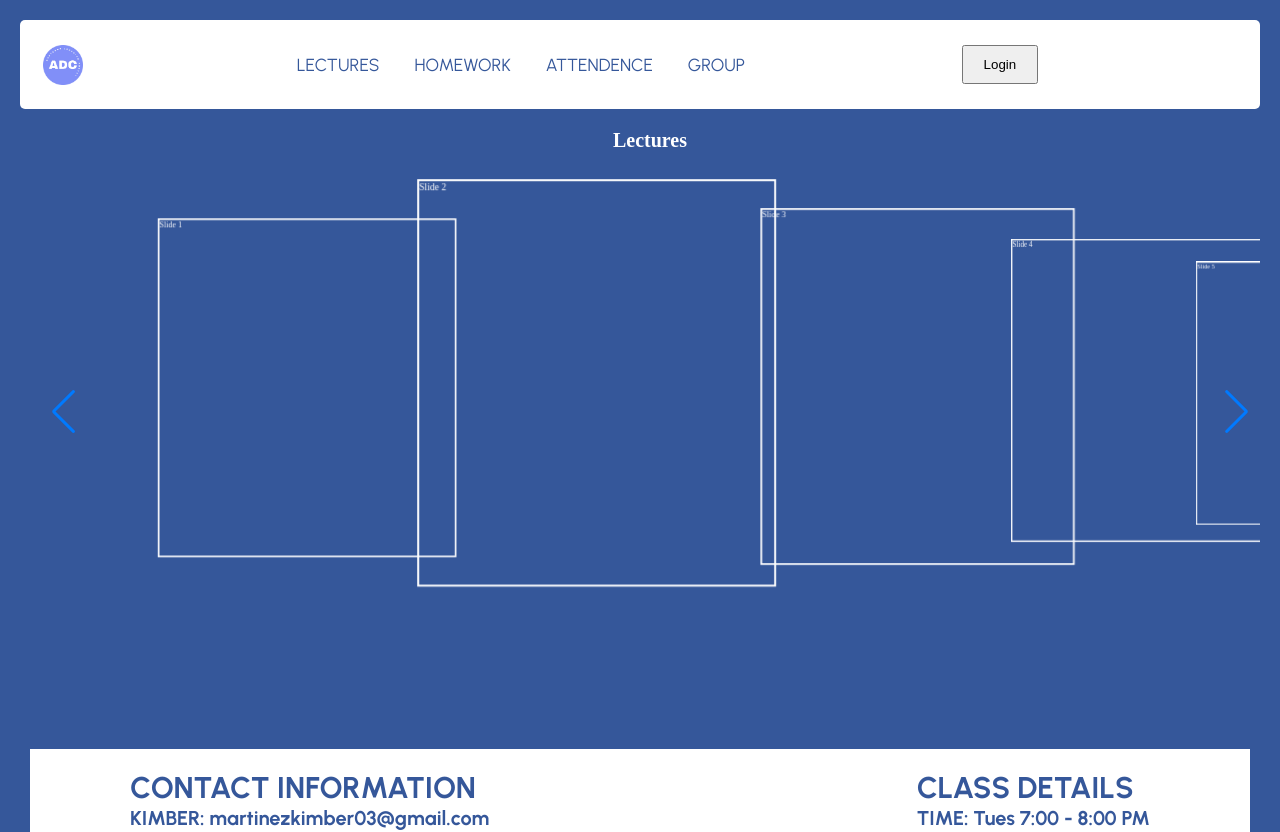
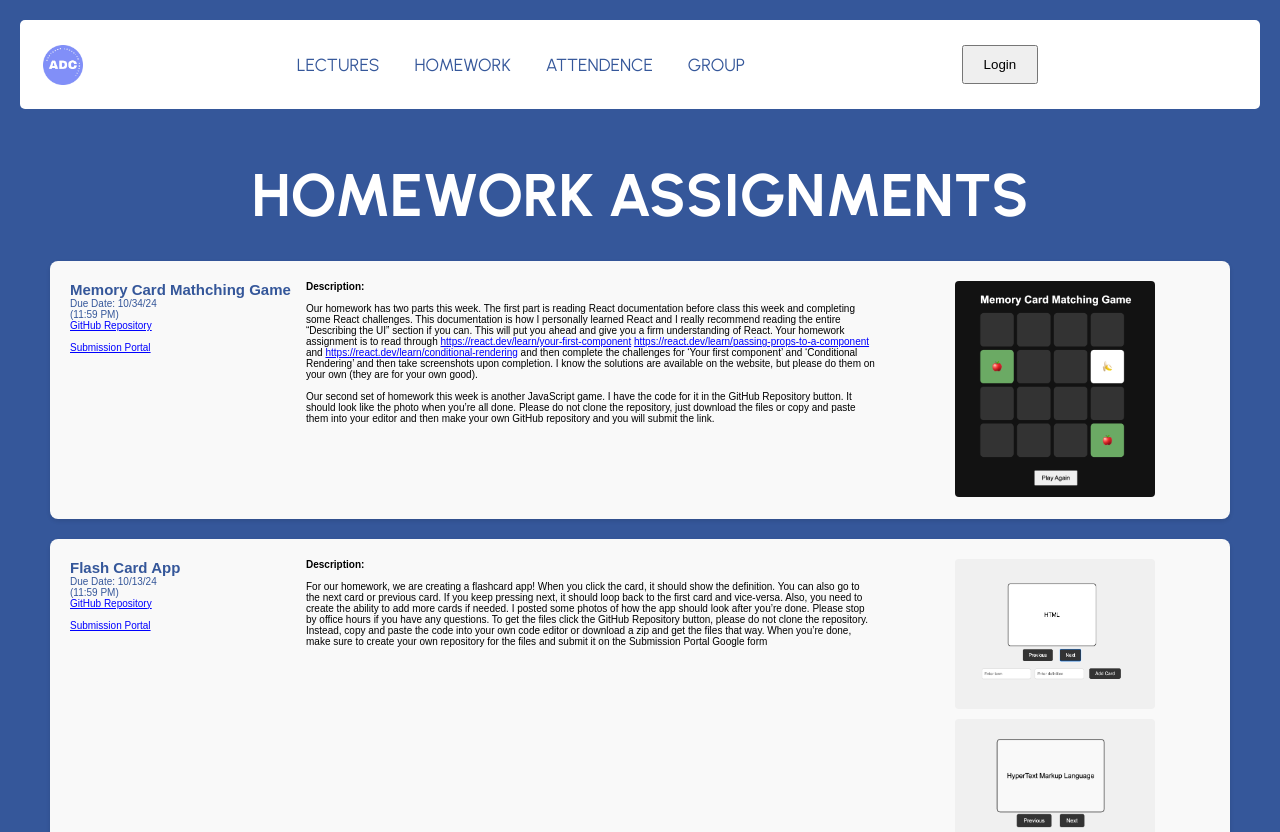
Before and after one commit to aryanj112/BootcampPortal, a React (Vite) app: page /lectures in a window 1280 px wide. Shown: the top 832 px of the page. Built offline with nearby package versions, Linux system fonts and the light colour scheme; a web font is replaced by a local one.

Commit message:
copy pasted homework into lectures

```diff
--- a/src/global.css
+++ b/src/global.css
@@ -20,3 +20,130 @@ body {
     height: 30rem;
     border: 2px solid black;
 } */
+
+
+*,
+*::before,
+*::after {
+  margin: 0;
+  padding: 0;
+  box-sizing: border-box;
+  list-style-type: none;
+}
+
+:root {
+    --primary: #6a59ff;
+    --secondary: #007bff;
+    --active: #0056b3;
+    --white: #ffffff;
+    --bg: #f5f5f5;
+  }
+
+html {
+  font-size: 62.5%;
+  scroll-behavior: smooth;
+}
+
+@media (min-width: 1440px) {
+  html {
+    zoom: 1.5;
+  }
+}
+
+@media (min-width: 2560px) {
+  html {
+    zoom: 1.7;
+  }
+}
+
+@media (min-width: 3860px) {
+  html {
+    zoom: 2.5;
+  }
+}
+
+.container {
+  max-width: 124rem;
+  padding: 0rem 1rem;
+  margin: 0 auto;
+
+}
+
+h1 {
+    text-align: center;
+}
+
+.swiper_container {
+  height: 52rem;
+  padding: 2rem 0;
+  position: relative;
+}
+
+.swiper-slide {
+  width: 37rem;
+  height: 42rem;
+  position: relative;
+}
+
+@media (max-width: 500px) {
+  .swiper_container {
+    height: 47rem;
+  }
+  .swiper-slide {
+    width: 28rem !important;
+    height: 36rem !important;
+  }
+  /* .swiper-slide img {
+    width: 28rem !important;
+    height: 36rem !important;
+  } */
+}
+/*
+.swiper-slide img {
+  width: 37rem;
+  height: 42rem;
+  border-radius: 2rem;
+  object-fit: cover;
+} */
+
+.swiper-slide-shadow-left,
+.swiper-slide-shadow-right {
+  display:none;
+}
+
+.slider-arrow:hover {
+  transform: scale(1.2);
+}
+
+@media (max-width: 990px) {
+    .swiper-button-next {
+      left: 70% !important;
+      transform: translateX(-70%) !important;
+    }
+}
+
+@media (max-width: 450px) {
+    .swiper-button-next {
+      left: 80% !important;
+      transform: translateX(-80%) !important;
+    }
+}
+
+@media (max-width: 990px) {
+    .swiper-button-prev {
+      left: 30% !important;
+      transform: translateX(-30%) !important;
+    }
+}
+
+@media (max-width: 450px) {
+    .swiper-button-prev {
+      left: 20% !important;
+      transform: translateX(-20%) !important;
+    }
+}
+
+.footerAddition {
+  display: flexbox;
+  justify-content: space-between;
+}
--- a/src/pages/Lectures/Lectures.css
+++ /dev/null
@@ -1,125 +0,0 @@
-*,
-*::before,
-*::after {
-  margin: 0;
-  padding: 0;
-  box-sizing: border-box;
-  list-style-type: none;
-}
-
-:root {
-    --primary: #6a59ff;
-    --secondary: #007bff;
-    --active: #0056b3;
-    --white: #ffffff;
-    --bg: #f5f5f5;
-  }
-
-html {
-  font-size: 62.5%;
-  scroll-behavior: smooth;
-}
-
-@media (min-width: 1440px) {
-  html {
-    zoom: 1.5;
-  }
-}
-
-@media (min-width: 2560px) {
-  html {
-    zoom: 1.7;
-  }
-}
-
-@media (min-width: 3860px) {
-  html {
-    zoom: 2.5;
-  }
-}
-
-.container {
-  max-width: 124rem;
-  padding: 0rem 1rem;
-  margin: 0 auto;
-
-}
-
-h1 {
-    text-align: center;
-}
-
-.swiper_container {
-  height: 52rem;
-  padding: 2rem 0;
-  position: relative;
-}
-
-.swiper-slide {
-  width: 37rem;
-  height: 42rem;
-  position: relative;
-}
-
-@media (max-width: 500px) {
-  .swiper_container {
-    height: 47rem;
-  }
-  .swiper-slide {
-    width: 28rem !important;
-    height: 36rem !important;
-  }
-  /* .swiper-slide img {
-    width: 28rem !important;
-    height: 36rem !important;
-  } */
-}
-/*
-.swiper-slide img {
-  width: 37rem;
-  height: 42rem;
-  border-radius: 2rem;
-  object-fit: cover;
-} */
-
-.swiper-slide-shadow-left,
-.swiper-slide-shadow-right {
-  display:none;
-}
-
-.slider-arrow:hover {
-  transform: scale(1.2);
-}
-
-@media (max-width: 990px) {
-    .swiper-button-next {
-      left: 70% !important;
-      transform: translateX(-70%) !important;
-    }
-}
-
-@media (max-width: 450px) {
-    .swiper-button-next {
-      left: 80% !important;
-      transform: translateX(-80%) !important;
-    }
-}
-
-@media (max-width: 990px) {
-    .swiper-button-prev {
-      left: 30% !important;
-      transform: translateX(-30%) !important;
-    }
-}
-
-@media (max-width: 450px) {
-    .swiper-button-prev {
-      left: 20% !important;
-      transform: translateX(-20%) !important;
-    }
-}
-
-.footerAddition {
-  display: flexbox;
-  justify-content: space-between;
-}
--- a/src/pages/Lectures/index.tsx
+++ b/src/pages/Lectures/index.tsx
@@ -1,54 +1,17 @@
-// @ts-ignore
 import React from 'react';
-// Swiper Imports
-import { Navigation, A11y, EffectCoverflow } from 'swiper/modules';
-import { Swiper, SwiperSlide } from 'swiper/react';
-import 'swiper/swiper-bundle.css';
-
-// CSS Imports
-import './Lectures.css';
+import { homeworkData } from '../../data/HomeworkData.ts';
+import '../Homework/homeworkStyling.css';
 
 function Lectures() {
-
   return (
-    <div className="footerAddition">
-      <div className='container'>
-        <h1>Lectures</h1>
-        <Swiper
-          className="swiper_container"
-          effect={'coverflow'}
-          grabCursor={true}
-          loop={true}
-          slidesPerView={'auto'}
-          coverflowEffect={{
-            rotate: 0,
-            stretch: 0,
-            depth: 100,
-            modifier: 2.5,
-          }}
-          navigation={{
-            nextEl: '.swiper-button-next',
-            prevEl: '.swiper-button-prev',
-          }}
-          modules={[EffectCoverflow, Navigation, A11y]}
-          onSlideChange={() => console.log('Slide changed')}
-        >
-          <SwiperSlide className='slide'>Slide 1</SwiperSlide>
-          <SwiperSlide className='slide'>Slide 2</SwiperSlide>
-          <SwiperSlide className='slide'>Slide 3</SwiperSlide>
-          <SwiperSlide className='slide'>Slide 4</SwiperSlide>
-          <SwiperSlide className='slide'>Slide 5</SwiperSlide>
-          <SwiperSlide className='slide'>Slide 6</SwiperSlide>
-          <SwiperSlide className='slide'>Slide 7</SwiperSlide>
-          <SwiperSlide className='slide'>Slide 8</SwiperSlide>
-
-        <div className="swiper-button-prev slider-arrow"/>
-        <div className="swiper-button-next slider-arrow"/>
-
-        </Swiper>
-      </div>
-      <br /><br /><br /><br /><br /><br /><br />
-      <div className="footer">
+    <>
+      <div className="footerAddition">
+        <div className="homework-heading">
+          <h1>HOMEWORK ASSIGNMENTS</h1>
+        </div>
+        <HomeworkList />
+        <br /><br />
+        <div className="footer">
           <div className="footer-section">
           <h2>CONTACT INFORMATION</h2>
           <h3>KIMBER: martinezkimber03@gmail.com</h3>
@@ -59,9 +22,86 @@ function Lectures() {
           <h3>TIME: Tues 7:00 - 8:00 PM</h3>
           <h3>LOCATION: CSI 1121</h3>
           </div>
+        </div>
       </div>
-    </div>
+    </>
   );
 }
 
+const transformDescription = (description: string) => {
+  const formattedDescription = description.replace(/\n/g, '<br />');
+
+  const urlRegex = /(https?:\/\/[^\s]+)/g;
+  return formattedDescription.split(urlRegex).map((part, index) =>
+    urlRegex.test(part) ? (
+      <a key={index} href={part} target="_blank" rel="noopener noreferrer" className="homework-link">
+        {part}
+      </a>
+    ) : (
+      <span key={index} dangerouslySetInnerHTML={{ __html: part }} />
+    )
+  );
+};
+
+const HomeworkCard: React.FC<{ homework: typeof homeworkData[0] }> = ({ homework }) => (
+  <div className="homework-card">
+    <div className="homework-content">
+      <div className="homework-text">
+        <h2>{homework.name}</h2>
+        <p>Due Date: {homework.dueDate}<br />(11:59 PM)</p>
+        {homework.githubLink !== "" && (
+          <a
+            href={homework.githubLink}
+            target="_blank"
+            rel="noopener noreferrer"
+            className="homework-link"
+          >
+            GitHub Repository<br /><br />
+          </a>
+        )}
+        <a
+          href={homework.submissionPortal}
+          target="_blank"
+          rel="noopener noreferrer"
+          className="homework-link"
+        >
+          Submission Portal
+        </a>
+      </div>
+      <div className="homework-description">
+        <p>
+          <b>Description:</b>
+          <br /> <br /> {transformDescription(homework.description)}
+        </p>
+      </div>
+      <div className="homework-images">
+        {homework.images.map((img, index) => (
+          <a
+            key={index}
+            href={img}
+            target="_blank"
+            rel="noopener noreferrer"
+            className="homework-image-button"
+          >
+            <img
+              src={img}
+              alt={`Homework ${homework.id} Image ${index + 1}`}
+            />
+          </a>
+        ))}
+      </div>
+    </div>
+  </div>
+);
+
+const HomeworkList: React.FC = () => {
+  return (
+    <div className="homework-list-container">
+      {homeworkData.map(hw => (
+        <HomeworkCard key={hw.id} homework={hw} />
+      ))}
+    </div>
+  );
+};
+
 export default Lectures;
```
